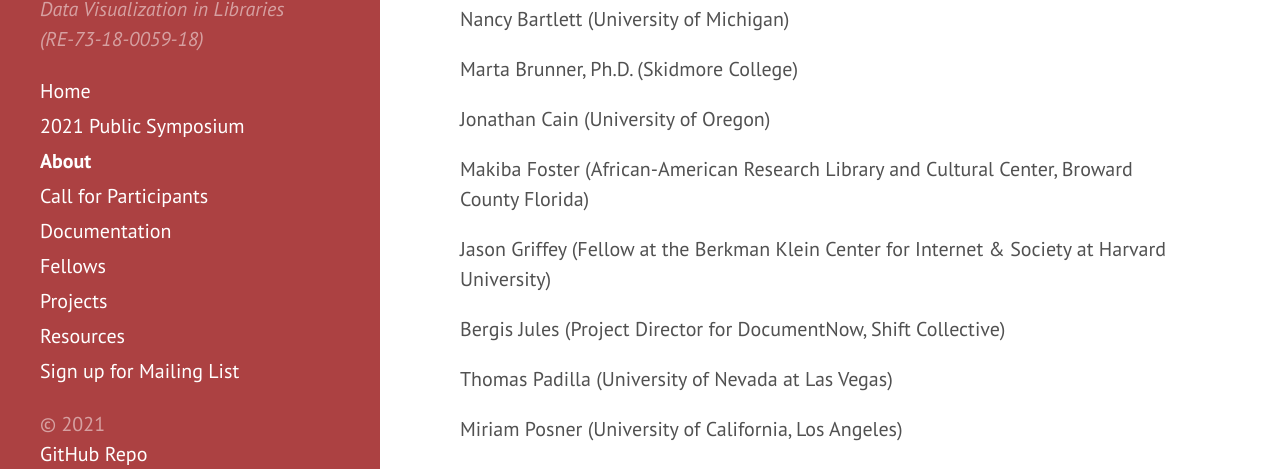
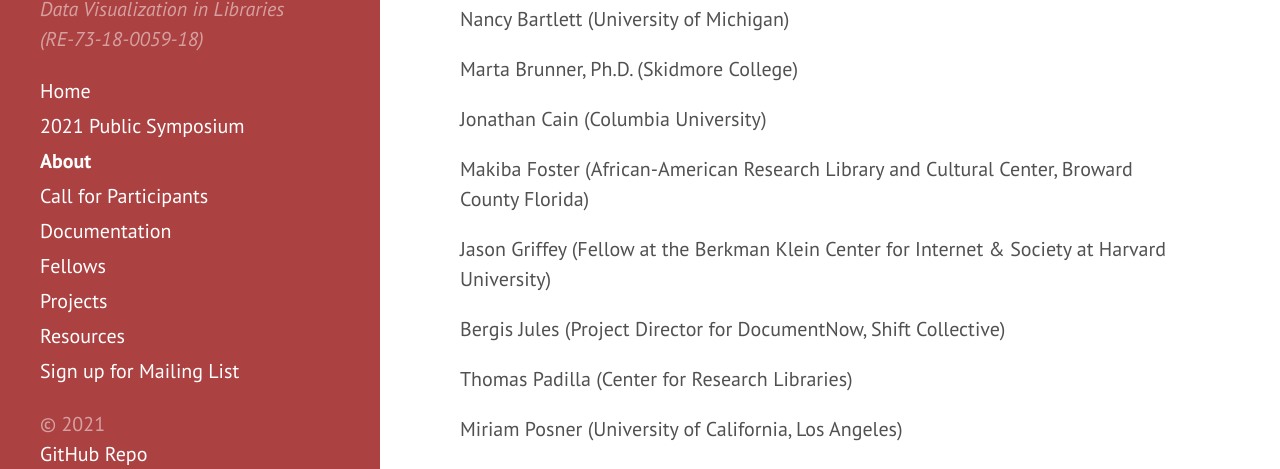
Before and after one commit to visualizingthefuture/visualizingthefuture.github.io, a Jekyll site: the page built from about.md, in a window 1280 px wide and 900 px high, scrolled down 677 px. Shown: the part 196-665 px from the top of the window. Built offline with Jekyll 4.4.1, drawn with Linux system fonts in a browser that asks for light colours.

Commit message:
Update about.md

```diff
--- a/about.md
+++ b/about.md
@@ -27,7 +27,7 @@
 
 Marta Brunner, Ph.D. (Skidmore College)
 
-Jonathan Cain (University of Oregon)
+Jonathan Cain (Columbia University)
 
 Makiba Foster (African-American Research Library and Cultural Center, Broward County Florida)
 
@@ -35,7 +35,7 @@
 
 Bergis Jules (Project Director for DocumentNow, Shift Collective)
 
-Thomas Padilla (University of Nevada at Las Vegas)
+Thomas Padilla (Center for Research Libraries)
 
 Miriam Posner (University of California, Los Angeles)
 
```
